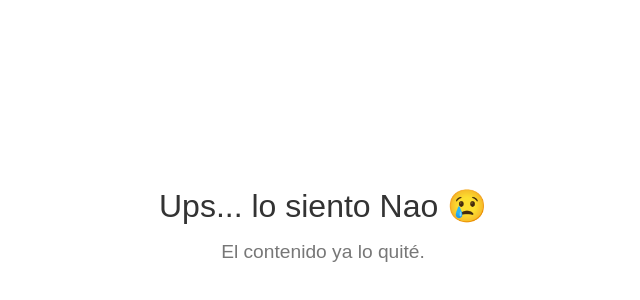
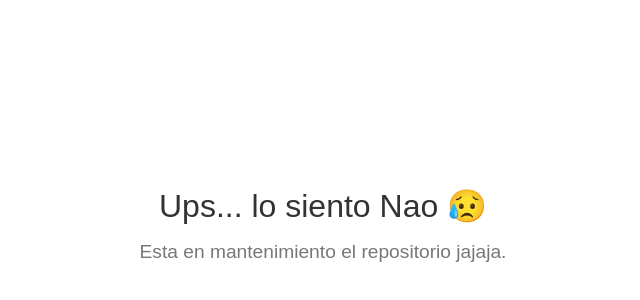
Before and after one commit to desplieguesrudy/horizontes.com, a plain HTML site: page index.html in a window 1280 px wide. Shown: the part 186-486 px from the top of the page, without its empty margins (317-957 px from the left). Drawn offline with Linux system fonts and the light colour scheme.

Commit message:
Update index.html

```diff
--- a/index.html
+++ b/index.html
@@ -41,8 +41,8 @@
 </head>
 <body>
   <div class="mensaje">
-    <p>Ups... lo siento Nao 😢</p>
-    <p>El contenido ya lo quité.</p>
+    <p>Ups... lo siento Nao 😥</p>
+    <p>Esta en mantenimiento el repositorio jajaja.</p>
   </div>
 </body>
 </html>
```
